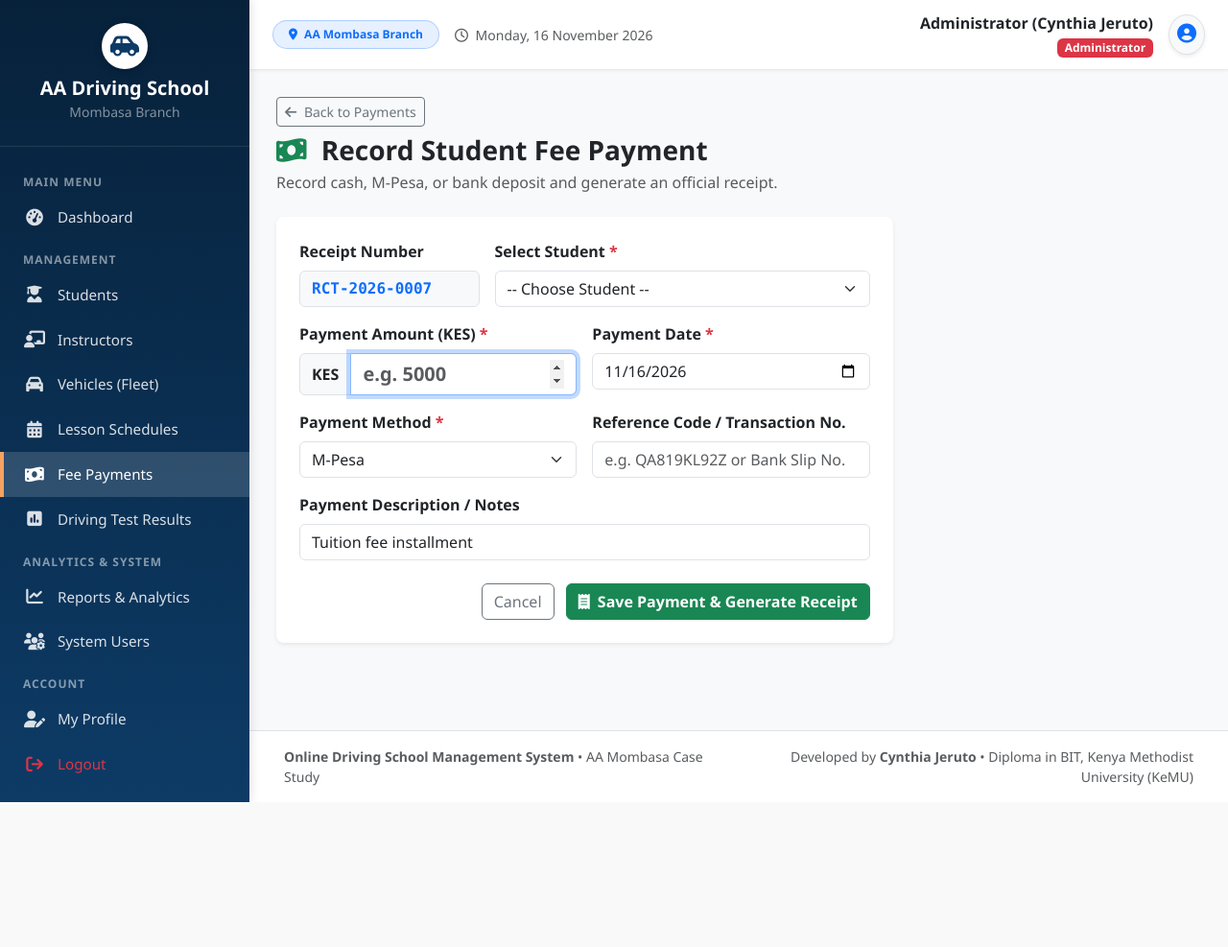
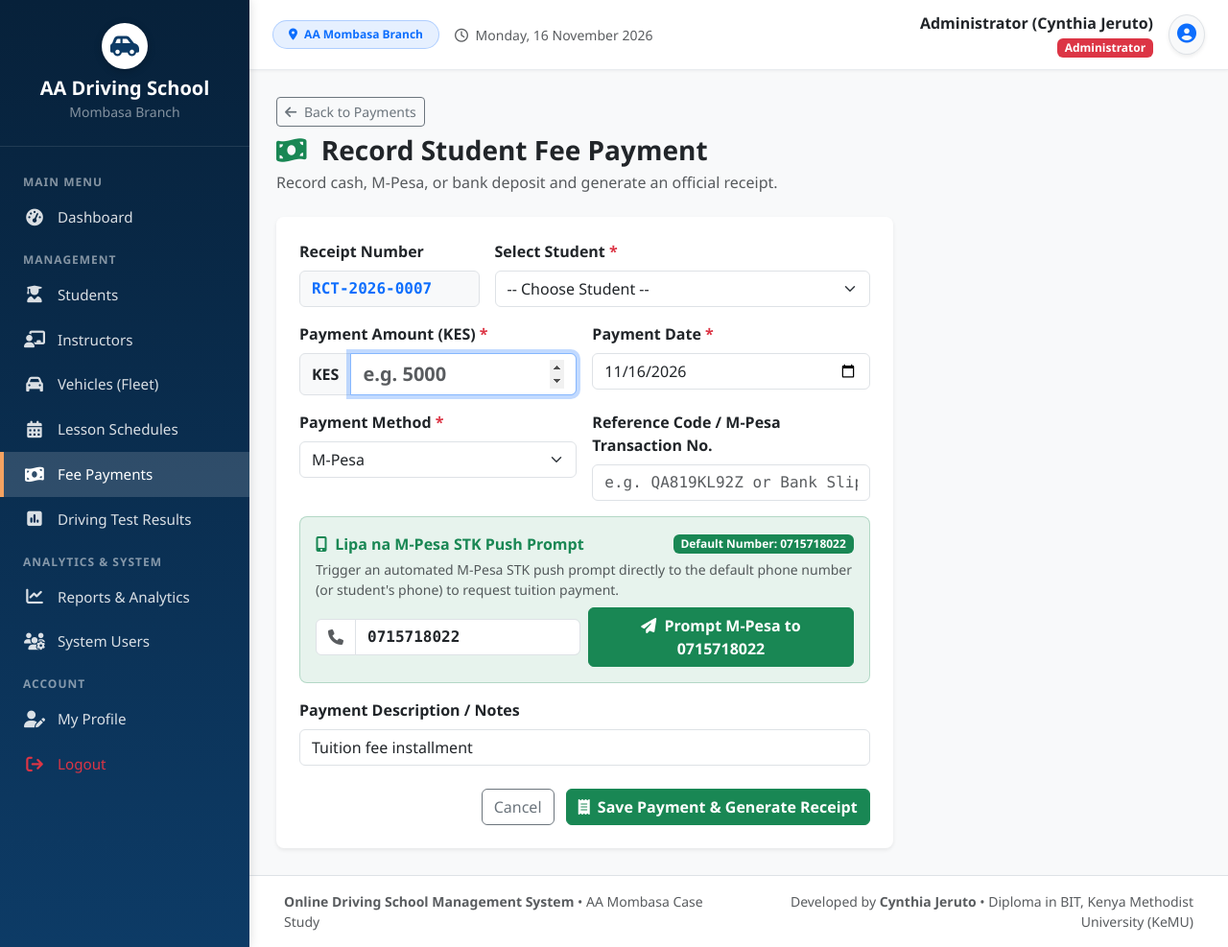
Before and after one commit to ben104410/driving-school-system, a PHP site: page /payment_add.php in a window 1280 px wide. Shown: the whole page at 96% size. Before the commit the page ends 836 px from the top, so only its background shows below. Run offline with PHP 8.4, Linux system fonts and the light colour scheme; a user stored in the database is signed in; data comes from the database, SQL or seed files in the repository.

Commit message:
updated payments

```diff
--- a/php/config/db.php
+++ b/php/config/db.php
@@ -12,6 +12,9 @@ define('DB_NAME', 'driving_school_db');
 define('SITE_NAME', 'AA Driving School - Mombasa');
 define('SITE_TAGLINE', 'Driving School Management System');
 define('CURRENCY', 'KES');
+define('DEFAULT_MPESA_PHONE', '0715718022');
+define('MPESA_PAYBILL_NUMBER', '522522');
+define('MPESA_BUSINESS_NAME', 'AA DRIVING SCHOOL MOMBASA');
 
 if (session_status() === PHP_SESSION_NONE) {
     session_start();
--- a/php/payment_add.php
+++ b/php/payment_add.php
@@ -86,16 +86,43 @@ if ($_SERVER['REQUEST_METHOD'] === 'POST') {
 
                 <div class="col-md-6">
                     <label class="form-label fw-semibold">Payment Method <span class="text-danger">*</span></label>
-                    <select name="payment_method" class="form-select" required>
-                        <option value="M-Pesa">M-Pesa</option>
+                    <select name="payment_method" id="payment_method" class="form-select" onchange="toggleMpesaBox()" required>
+                        <option value="M-Pesa" selected>M-Pesa</option>
                         <option value="Cash">Cash</option>
                         <option value="Bank Transfer">Bank Transfer / Deposit Slip</option>
                     </select>
                 </div>
 
                 <div class="col-md-6">
-                    <label class="form-label fw-semibold">Reference Code / Transaction No.</label>
-                    <input type="text" class="form-control" name="reference_no" placeholder="e.g. QA819KL92Z or Bank Slip No.">
+                    <label class="form-label fw-semibold">Reference Code / M-Pesa Transaction No.</label>
+                    <input type="text" class="form-control font-monospace" name="reference_no" id="reference_no" placeholder="e.g. QA819KL92Z or Bank Slip No.">
+                </div>
+
+                <!-- M-Pesa STK Push Prompt Box -->
+                <div class="col-12" id="mpesa_prompt_box">
+                    <div class="p-3 rounded-3 border bg-success bg-opacity-10 border-success border-opacity-25">
+                        <div class="d-flex justify-content-between align-items-center mb-1">
+                            <span class="fw-bold text-success"><i class="fa-solid fa-mobile-screen-button me-1"></i> Lipa na M-Pesa STK Push Prompt</span>
+                            <span class="badge bg-success">Default Number: <?= DEFAULT_MPESA_PHONE ?></span>
+                        </div>
+                        <p class="text-muted small mb-2">
+                            Trigger an automated M-Pesa STK push prompt directly to the default phone number (or student's phone) to request tuition payment.
+                        </p>
+                        <div class="row g-2 align-items-center">
+                            <div class="col-md-6">
+                                <div class="input-group">
+                                    <span class="input-group-text bg-white"><i class="fa-solid fa-phone text-muted"></i></span>
+                                    <input type="text" class="form-control fw-bold font-monospace" id="mpesa_phone" value="<?= DEFAULT_MPESA_PHONE ?>" placeholder="0715718022">
+                                </div>
+                            </div>
+                            <div class="col-md-6">
+                                <button type="button" class="btn btn-success w-100 fw-semibold" id="btn_stk_push" onclick="triggerMpesaSTKPush()">
+                                    <i class="fa-solid fa-paper-plane me-1"></i> Prompt M-Pesa to 0715718022
+                                </button>
+                            </div>
+                        </div>
+                        <div id="mpesa_status" class="mt-2 small" style="display: none;"></div>
+                    </div>
                 </div>
 
                 <div class="col-12">
@@ -112,4 +139,35 @@ if ($_SERVER['REQUEST_METHOD'] === 'POST') {
     </div>
 </div>
 
+<script>
+function triggerMpesaSTKPush() {
+    const phone = document.getElementById('mpesa_phone').value || '0715718022';
+    const amount = document.querySelector('input[name="amount"]').value || '5000';
+    const btn = document.getElementById('btn_stk_push');
+    const statusBox = document.getElementById('mpesa_status');
+
+    btn.disabled = true;
+    btn.innerHTML = '<i class="fa-solid fa-spinner fa-spin me-1"></i> Prompting ' + phone + '...';
+    statusBox.style.display = 'block';
+    statusBox.className = 'mt-2 small alert alert-info py-2 mb-0';
+    statusBox.innerHTML = '<i class="fa-solid fa-satellite-dish me-1"></i> M-Pesa STK Push prompt sent to <strong>' + phone + '</strong> for KES ' + amount + '. Waiting for handset PIN...';
+
+    setTimeout(() => {
+        const letters = "ABCDEFGHIJKLMNOPQRSTUVWXYZ";
+        let code = "Q" + letters.charAt(Math.floor(Math.random() * letters.length)) + Math.floor(10000000 + Math.random() * 90000000);
+        document.getElementById('reference_no').value = code;
+
+        btn.disabled = false;
+        btn.innerHTML = '<i class="fa-solid fa-check me-1"></i> Prompt Sent (Resend)';
+        statusBox.className = 'mt-2 small alert alert-success py-2 mb-0';
+        statusBox.innerHTML = '<i class="fa-solid fa-circle-check me-1"></i> <strong>Payment Confirmed!</strong> M-Pesa receipt code <code>' + code + '</code> confirmed from <strong>' + phone + '</strong>.';
+    }, 1100);
+}
+
+function toggleMpesaBox() {
+    const method = document.getElementById('payment_method').value;
+    document.getElementById('mpesa_prompt_box').style.display = (method === 'M-Pesa') ? 'block' : 'none';
+}
+</script>
+
 <?php require_once __DIR__ . '/includes/footer.php'; ?>
--- a/php/receipt.php
+++ b/php/receipt.php
@@ -179,6 +179,9 @@ $balanceRemaining = $courseFee - $paidSoFar;
                     <td>
                         <strong>Tuition Fee Payment</strong>
                         <div class="small text-muted"><?= htmlspecialchars($payment['notes'] ?? 'Tuition fee installment') ?></div>
+                        <?php if ($payment['payment_method'] === 'M-Pesa'): ?>
+                        <div class="small text-success"><i class="fa-solid fa-mobile-screen-button me-1"></i> Lipa na M-Pesa &bull; Prompt Phone: <strong>0715718022</strong></div>
+                        <?php endif; ?>
                     </td>
                     <td><span class="badge bg-secondary"><?= htmlspecialchars($payment['payment_method']) ?></span></td>
                     <td class="font-monospace"><?= htmlspecialchars($payment['reference_no'] ?? '-') ?></td>
--- a/php/student_add.php
+++ b/php/student_add.php
@@ -160,7 +160,8 @@ if ($_SERVER['REQUEST_METHOD'] === 'POST') {
                         </div>
                         <div class="col-md-4">
                             <label class="form-label fw-semibold">Reference Code / M-Pesa Code</label>
-                            <input type="text" class="form-control" name="reference_no" placeholder="e.g. QA189KL93Z">
+                            <input type="text" class="form-control" name="reference_no" id="initial_ref" placeholder="e.g. QA189KL93Z">
+                            <small class="text-muted" style="font-size: 0.72rem;">Default M-Pesa prompt: <strong>0715718022</strong></small>
                         </div>
                     </div>
                 </div>
```
Also changed, not shown: docs/PROJECT_MANUAL.md (+3 -1 lines), node/data.json (+11 -0 lines), node/server.js.
